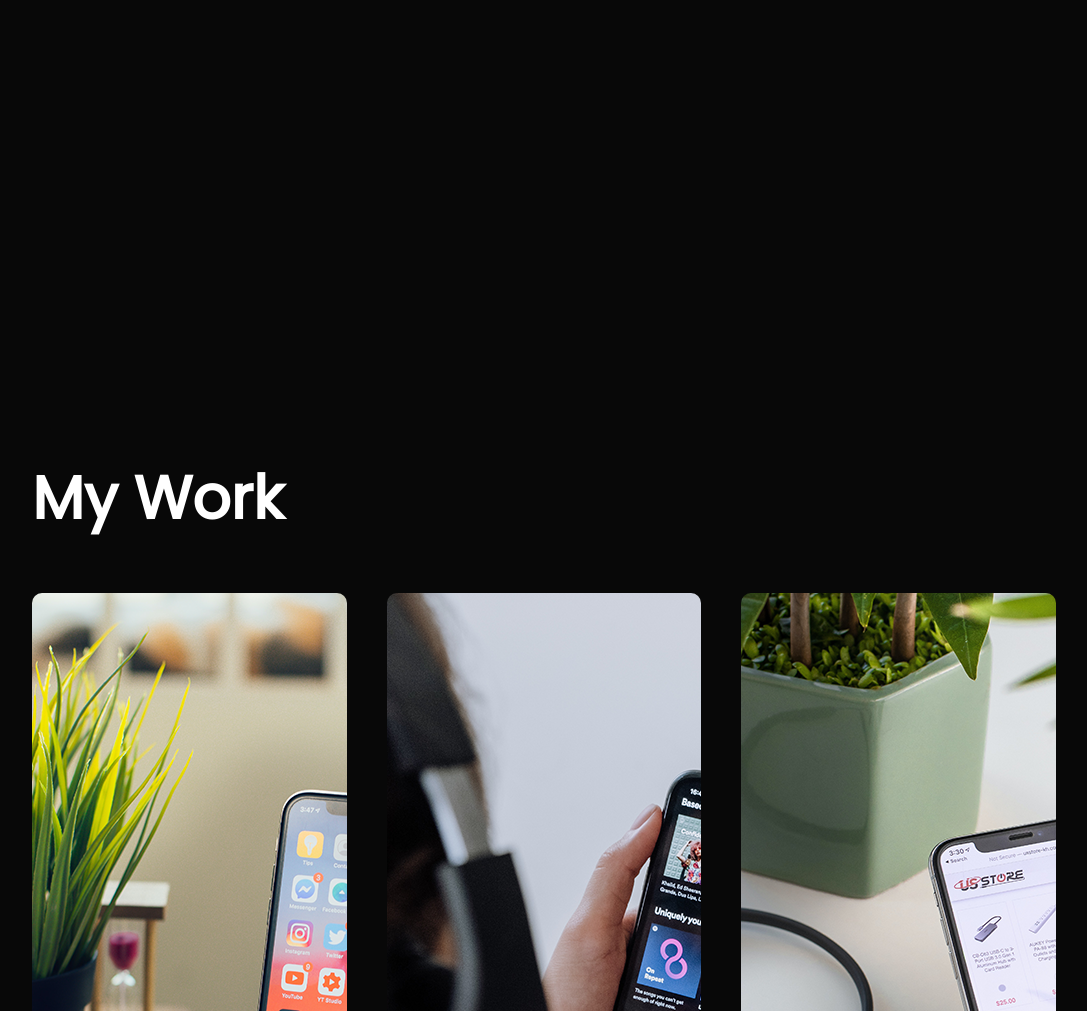
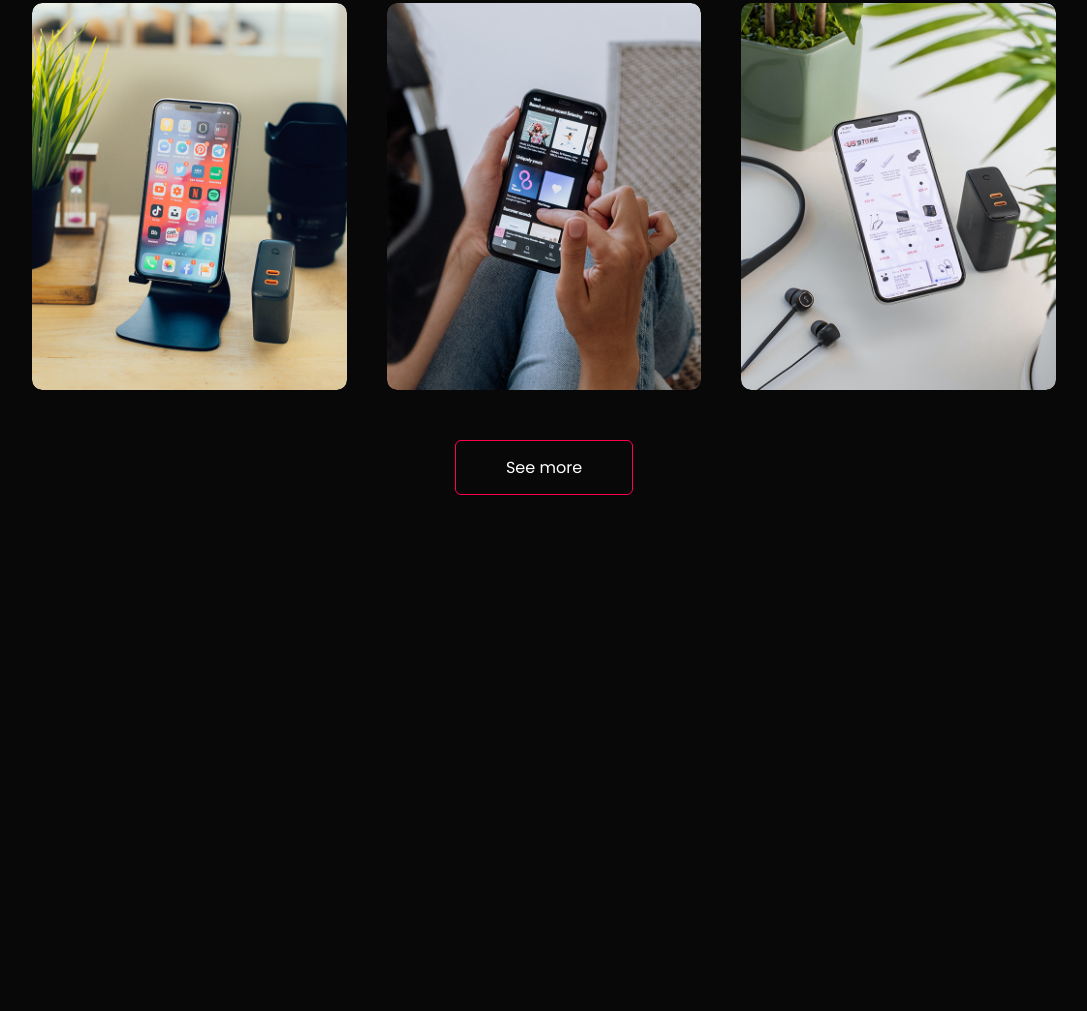
Before and after one commit to Mnode1337/portfolio_project1, a plain HTML site: page index.html in a window 1280 px wide. Shown: the part 2209-3220 px from the top of the page, without its empty margins (96-1183 px from the left). After the commit the page ends 2814 px from the top, so only its background shows below. Drawn offline with Linux system fonts and the light colour scheme.

Commit message:
Work sesion completed!

```diff
--- a/css/style.css
+++ b/css/style.css
@@ -217,13 +217,14 @@ nav ul li a:hover::after {
    PORTFOLIO
  */
 
- #porfolio {
-   padding: 50% 0;
+ #portfolio {
+   padding: 50px 0;
  }
+
 
  .work-list {
    display: grid;
-   grid-template-columns: repeat(auto-fill, minmax(250px, 1fr));
+   grid-template-columns: repeat(auto-fit, minmax(250px, 1fr));
    grid-gap: 40px;
    margin-top: 50px;
  }
@@ -235,5 +236,87 @@ nav ul li a:hover::after {
  }
 
  .work img {
+   width: 100%;
+   border-radius: 10px;
+   display: block;
+ }
+ .work-list {
+   display: grid;
+   grid-template-columns: repeat(auto-fit, minmax(250px, 1fr));
+   grid-gap: 40px;
+   margin-top: 50px;
+ }
 
+ .work {
+   border-radius: 10px;
+   position: relative;
+   overflow: hidden;
  }
+
+ .work img {
+   width: 100%;
+   border-radius: 10px;
+   display: block;
+   transition: transform 0.5s;
+ }
+
+ .layer {
+   width: 100%;
+   height: 0;
+   background: linear-gradient(rgba(0, 0, 0, 0.6), var(--RED));
+   border-radius: 10px;
+   position: absolute;
+   bottom: 0;
+   left: 0;
+   overflow: hidden;
+   display: flex;
+   align-items: center;
+   justify-content: center;
+   flex-direction: column;
+   padding: 0 40px;
+   text-align: center;
+   font-size: 14px;
+   transition: height 0.5s;
+ }
+
+ .layer h3 {
+   font-weight: 500;
+   margin-bottom: 20px;
+ }
+
+ .layer a {
+   margin-top: 20px;
+   color: var(--RED);
+   text-decoration: none;
+   font-size: 18px;
+   line-height: 60px;
+   background: #fff;
+   width: 60px;
+   height: 60px;
+   border-radius: 50%;
+   text-align: center;
+ }
+
+ .work:hover img {
+   transform: scale(1.1);
+ }
+
+ .work:hover .layer {
+   height: 100%;
+ }
+
+ .btn {
+   display: block;
+   margin: 50px auto;
+   width: fit-content;
+   border: 1px solid var(--RED);
+   border-radius: 6px;
+   text-decoration: none;
+   color: #fff;
+   padding: 14px 50px;
+   transition: background 0.5;
+ }
+
+ .btn:hover {
+   background: var(--RED);
+ }
--- a/index.html
+++ b/index.html
@@ -180,19 +180,24 @@
     </div>
 
     <!-- -------PORTFOLIO------ -->
-    <div id="porfolio">
+    <div id="portfolio">
 
         <div class="container">
 
-            <h1 class="sub-title">
-                My Work
-            </h1>
+            <h1 class="sub-title">My Work</h1>
 
             <div class="work-list">
 
                 <div class="work">
 
                     <img src="/images/work-1.png" alt="first pic of what I do best">
+                    <div class="layer">
+                        <h3>Social Media App</h3>
+                        <p>
+                            Lorem ipsum dolor sit amet consectetur adipisicing elit. Dolore doloribus quod tenetur optio
+                        </p>
+                        <a href="#"><i class="fa-solid fa-up-right-from-square"></i></a>
+                    </div>
 
                 </div>
 
@@ -200,15 +205,32 @@
 
                     <img src="/images/work-2.png" alt="second pic of what I do best">
 
+                    <div class="layer">
+                        <h3>Music App</h3>
+                        <p>
+                            Lorem ipsum dolor sit amet consectetur adipisicing elit. Dolore doloribus quod tenetur optio
+                        </p>
+                        <a href="#"><i class="fa-solid fa-up-right-from-square"></i></a>
+                    </div>
+
                 </div>
 
                 <div class="work">
+                    <img src="/images/work-3.png" alt="third pic of what I do best">
 
-                    <img src="/images/work-3.png" alt="third pic of what I do best">
+                    <div class="layer">
+                        <h3>Online Shopping App</h3>
+                        <p>
+                            Lorem ipsum dolor sit amet consectetur adipisicing elit. Dolore doloribus quod tenetur optio
+                        </p>
+                        <a href="#"><i class="fa-solid fa-up-right-from-square"></i></a>
+                    </div>
 
                 </div>
 
             </div>
+
+            <a href="#" class="btn">See more</a>
 
         </div>
 
@@ -217,4 +239,5 @@
     <script src="/js/main.js"></script>
 
 </body>
+
 </html>
```
